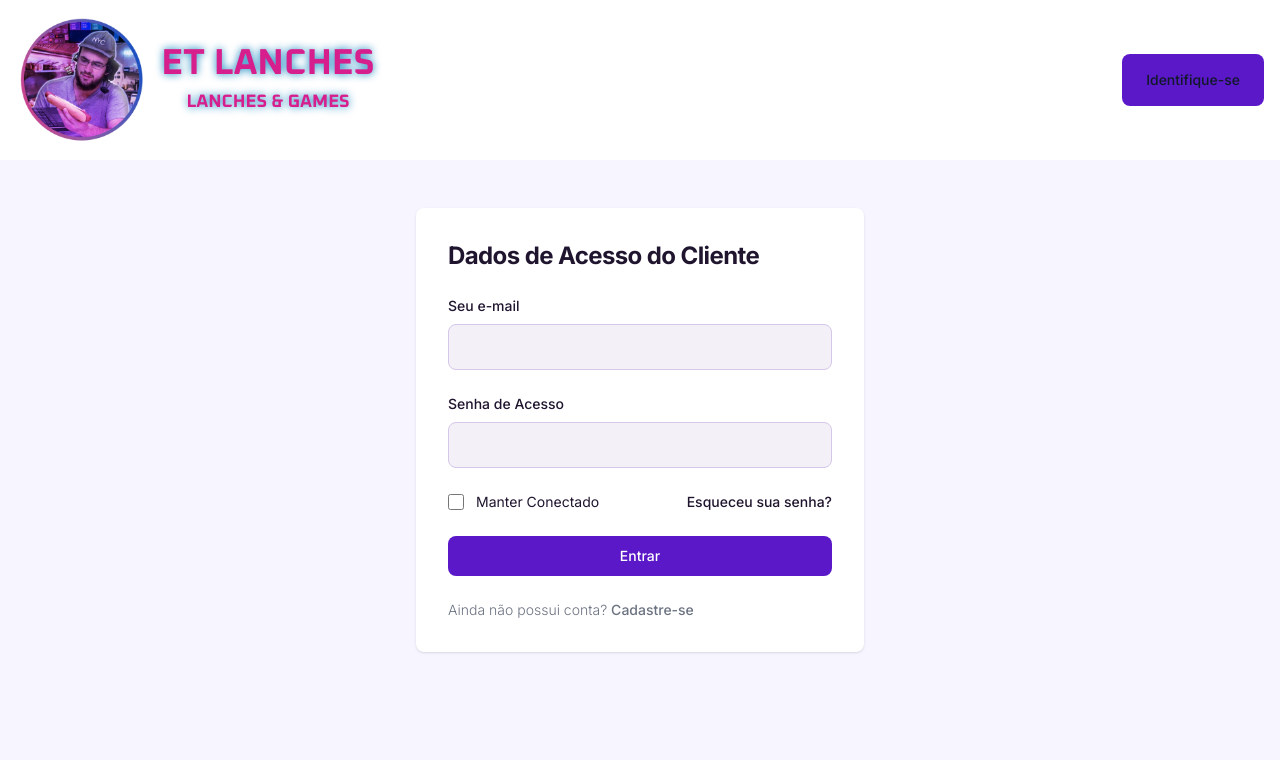
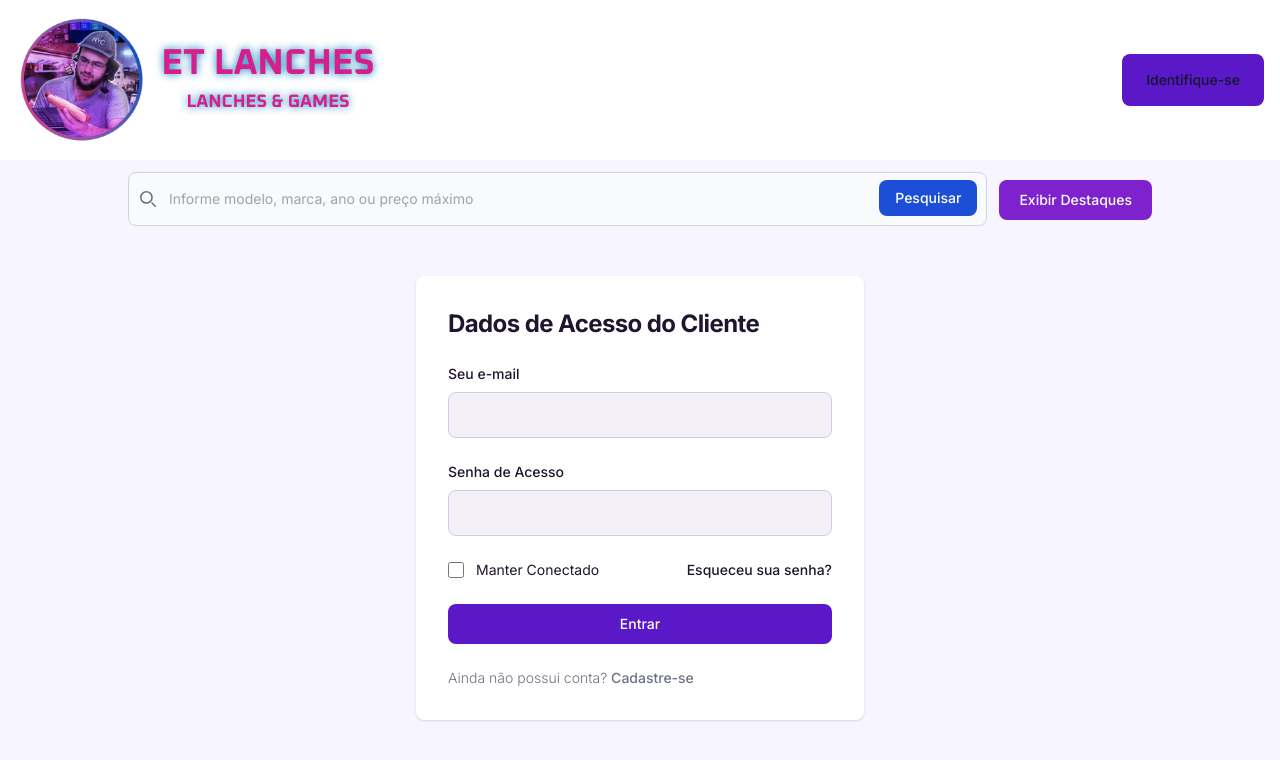
Before and after one commit to Dione6030/Lancheria-Do-ET-Front, a React (Vite) app: page /login in a window 1280 px wide. Shown: the top 760 px of the page. Built offline with nearby package versions, Linux system fonts and the light colour scheme.

Commit message:
feat: adiciona componente InputPesquisa para busca de lanches

```diff
--- a/src/Layout.tsx
+++ b/src/Layout.tsx
@@ -1,4 +1,5 @@
 import Titulo from "./components/Titulo";
+import { InputPesquisa } from "./components/InputPesquisa";
 import { Outlet } from "react-router-dom";
 
 import { Toaster } from 'sonner';
@@ -7,6 +8,7 @@ export function Layout() {
   return (
     <>
       <Titulo />
+      <InputPesquisa setLanches={() => {}} />
       <Outlet />
       <Toaster richColors position="top-right" />
     </>
--- a/src/admin/components/Titulo.tsx
+++ b/src/admin/components/Titulo.tsx
@@ -16,7 +16,7 @@ export function Titulo() {
           </span>
         </Link>
       </div>
-      <div className="flex me-4 items-center font-bold">
+      <div className="flex me-4 items-center font-bold dark:text-escuro-texto">
         <FiUsers className="mr-2" />
         {admin.nome}
       </div>
--- /dev/null
+++ b/src/components/InputPesquisa.tsx
@@ -0,0 +1,62 @@
+import { useForm } from "react-hook-form";
+import { toast } from "sonner";
+import type { LancheType } from "../util/LancheType";
+
+const apiUrl = import.meta.env.VITE_API_URL
+
+type Inputs = {
+    termo: string
+}
+
+type InputPesquisaProps = {
+    setLanches: React.Dispatch<React.SetStateAction<LancheType[]>>
+}
+
+export function InputPesquisa({ setLanches }: InputPesquisaProps) {
+    const { register, handleSubmit, reset } = useForm<Inputs>()
+
+    async function enviaPesquisa(data: Inputs) {
+        // alert(data.termo)
+        if (data.termo.length < 2) {
+            toast.error("Informe, no mínimo, 2 caracteres")
+            return
+        }
+
+        const response = await fetch(`${apiUrl}/carros/pesquisa/${data.termo}`)
+        const dados = await response.json()
+        // console.log(dados)
+        setLanches(dados)
+    }
+
+    async function mostraDestaques() {
+        const response = await fetch(`${apiUrl}/carros/destaques`)
+        const dados = await response.json()
+        reset({ termo: "" })
+        setLanches(dados)
+    }
+
+    return (
+        <div className="flex mx-auto max-w-5xl mt-3">
+            <form className="flex-1" onSubmit={handleSubmit(enviaPesquisa)}>
+                <label htmlFor="default-search" className="mb-2 text-sm font-medium text-gray-900 sr-only dark:text-white">Search</label>
+                <div className="relative">
+                    <div className="absolute inset-y-0 start-0 flex items-center ps-3 pointer-events-none">
+                        <svg className="w-4 h-4 text-gray-500 dark:text-gray-400" aria-hidden="true" xmlns="http://www.w3.org/2000/svg" fill="none" viewBox="0 0 20 20">
+                            <path stroke="currentColor" strokeLinecap="round" strokeLinejoin="round" strokeWidth="2" d="m19 19-4-4m0-7A7 7 0 1 1 1 8a7 7 0 0 1 14 0Z" />
+                        </svg>
+                    </div>
+                    <input type="search" id="default-search" className="block w-full p-4 ps-10 text-sm text-gray-900 border border-gray-300 rounded-lg bg-gray-50 focus:ring-blue-500 focus:border-blue-500 dark:bg-gray-700 dark:border-gray-600 dark:placeholder-gray-400 dark:text-white dark:focus:ring-blue-500 dark:focus:border-blue-500"
+                        placeholder="Informe modelo, marca, ano ou preço máximo" required
+                        {...register('termo')} />
+                    <button type="submit" className="text-white absolute end-2.5 bottom-2.5 bg-blue-700 hover:bg-blue-800 focus:ring-4 focus:outline-none focus:ring-blue-300 font-medium rounded-lg text-sm px-4 py-2 dark:bg-blue-600 dark:hover:bg-blue-700 dark:focus:ring-blue-800">
+                        Pesquisar
+                    </button>
+                </div>
+            </form>
+            <button type="button" className="ms-3 mt-2 focus:outline-none text-white bg-purple-700 hover:bg-purple-800 focus:ring-4 focus:ring-purple-300 font-medium rounded-lg text-sm px-5 py-2.5 mb-2 dark:bg-purple-600 dark:hover:bg-purple-700 dark:focus:ring-purple-900"
+                    onClick={mostraDestaques}>
+                Exibir Destaques
+            </button>
+        </div>
+    )
+}
```
